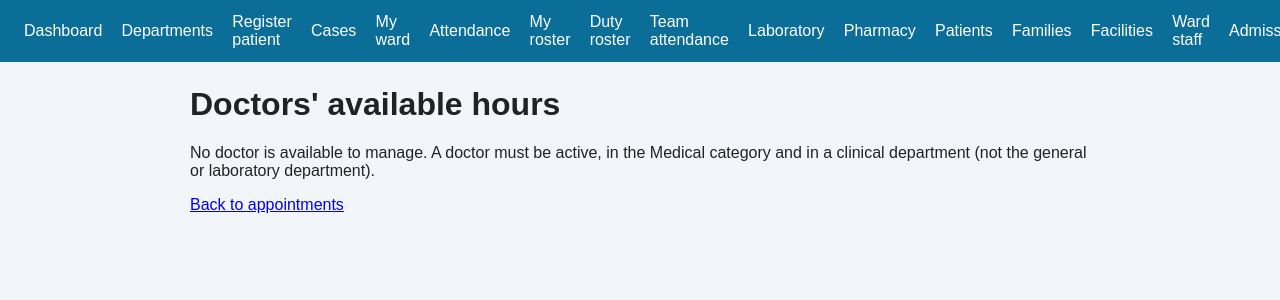
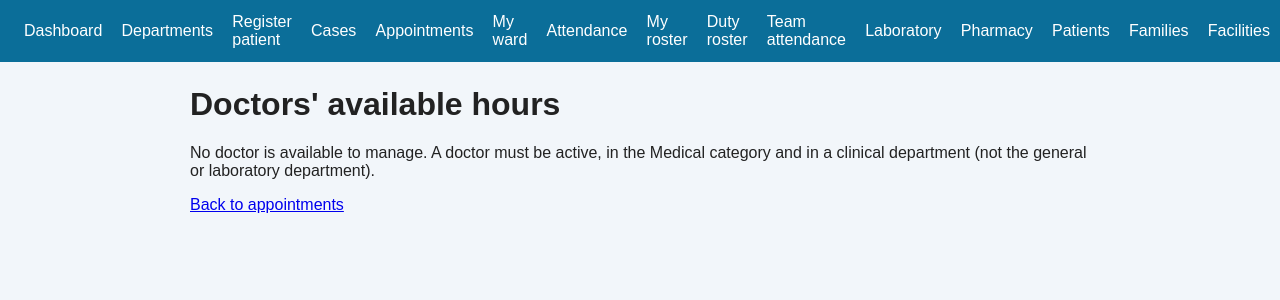
Before and after one commit to ShedrackTech/hospital_system, a Django app: page /appointments/availability/ in a window 1280 px wide; the page is wider, and only the part inside the window is pictured. Shown: the top 300 px of that part. Run offline with Django 5.2, Linux system fonts and the light colour scheme; a user stored in the database is signed in; tables that the repository leaves empty hold one stand-in row (values such as "Sample post").

Commit message:
Appointments menu links

```diff
--- a/templates/base.html
+++ b/templates/base.html
@@ -35,6 +35,7 @@
       <a href="{% url 'cases:new' %}">Report a problem</a>
       <a href="{% url 'laboratory:mine' %}">My results</a>
       <a href="{% url 'pharmacy:mine' %}">My prescriptions</a>
+      <a href="{% url 'appointments:mine' %}">My appointments</a>
       <a href="{% url 'datarequests:mine' %}">Data requests</a>
     {% else %}
       <a href="{% url 'departments:list' %}">Departments</a>
@@ -46,6 +47,13 @@
       {% endif %}
       {% if user.staff_profile.category != "support" %}
         <a href="{% url 'cases:home' %}">Cases</a>
+      {% endif %}
+      {% if user.role == "main_admin" or user.role == "sub_admin" or user.staff_profile.category == "admin" or user.headed_department %}
+        <a href="{% url 'appointments:staff_list' %}">Appointments</a>
+      {% elif user.role == "doctor" or user.role == "senior_doctor" %}
+        {% if user.staff_profile.department and not user.staff_profile.department.is_general and not user.staff_profile.department.is_laboratory %}
+          <a href="{% url 'appointments:staff_list' %}">Appointments</a>
+        {% endif %}
       {% endif %}
       {% if user.staff_profile.records_officer and user.role != "main_admin" and user.role != "sub_admin" %}
         <a href="{% url 'datarequests:manage' %}">Data requests</a>
```
